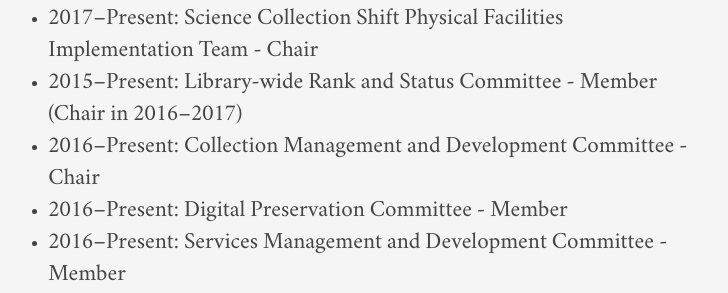
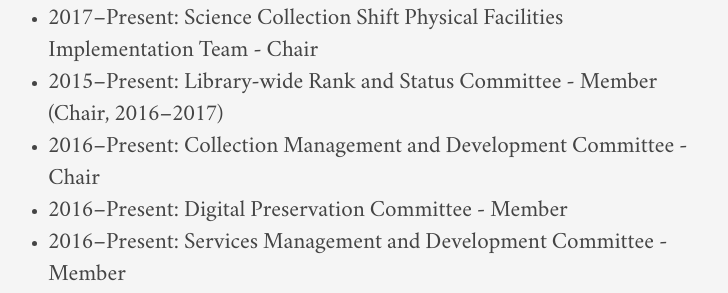
Before and after one commit to jaredhowland/jaredhowland.github.io, a Jekyll site: the page built from content/vita.md, in a window 1280 px wide and 900 px high, scrolled down 10786 px. Shown: the part 186-479 px from the top of the window, without its empty margins (264-992 px from the left). Built offline with Jekyll 4.4.1, drawn with Linux system fonts in a browser that asks for light colours.

```diff
--- a/content/vita.md
+++ b/content/vita.md
@@ -197,7 +197,7 @@ Implemented a Journals A–Z list, OpenURL link resolver, and an Electronic Reso
 * 2017–Present: Coutts Award nomination of the Association for Library Collections & Technical Services - Member
 * 2017–Present: Collection Development Suite Committee - Member
 * 2017–Present: Science Collection Shift Physical Facilities Implementation Team - Chair
-* 2015–Present: Library-wide Rank and Status Committee - Member (Chair in 2016–2017)
+* 2015–Present: Library-wide Rank and Status Committee - Member (Chair, 2016–2017)
 * 2016–Present: Collection Management and Development Committee - Chair
 * 2016–Present: Digital Preservation Committee - Member
 * 2016–Present: Services Management and Development Committee - Member
```
